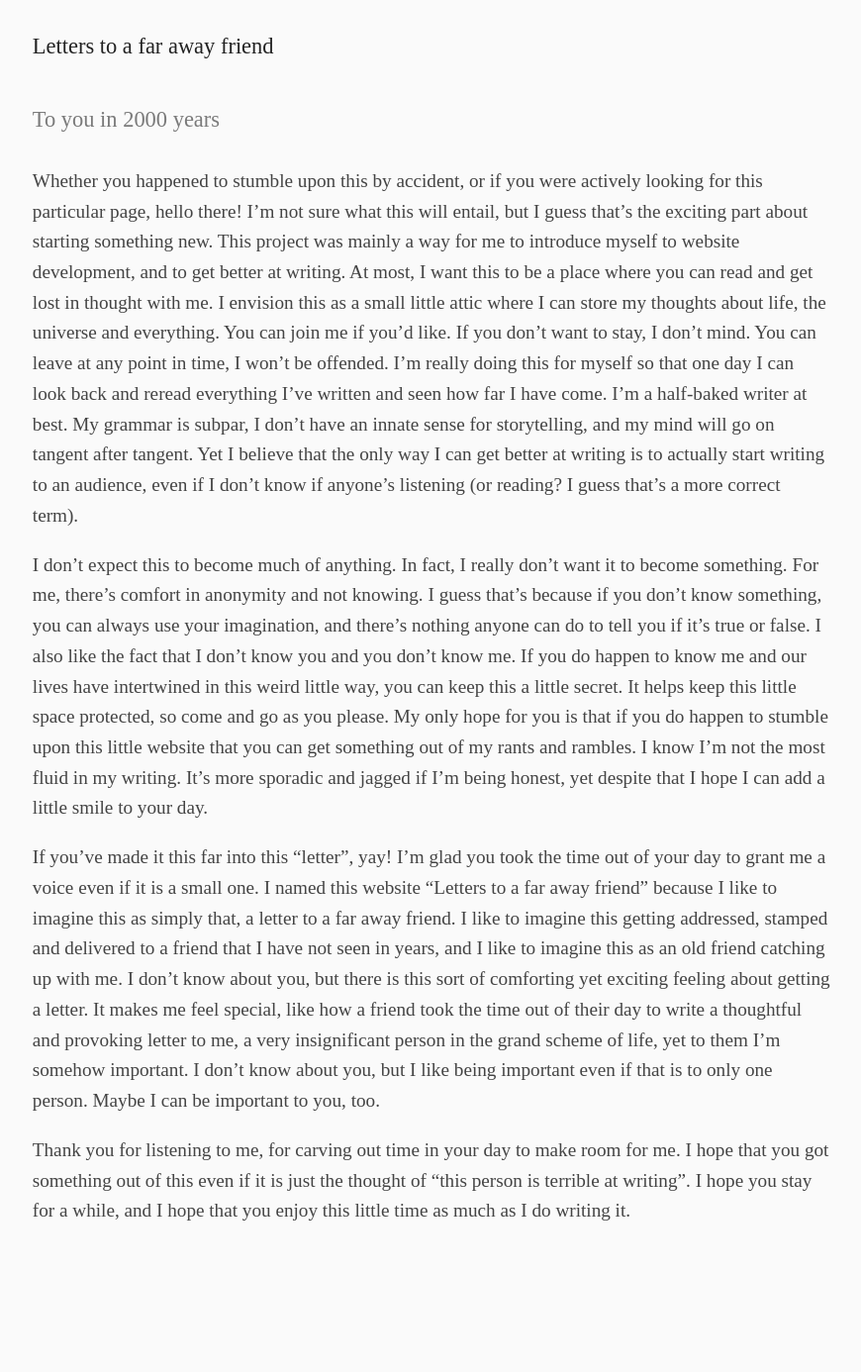
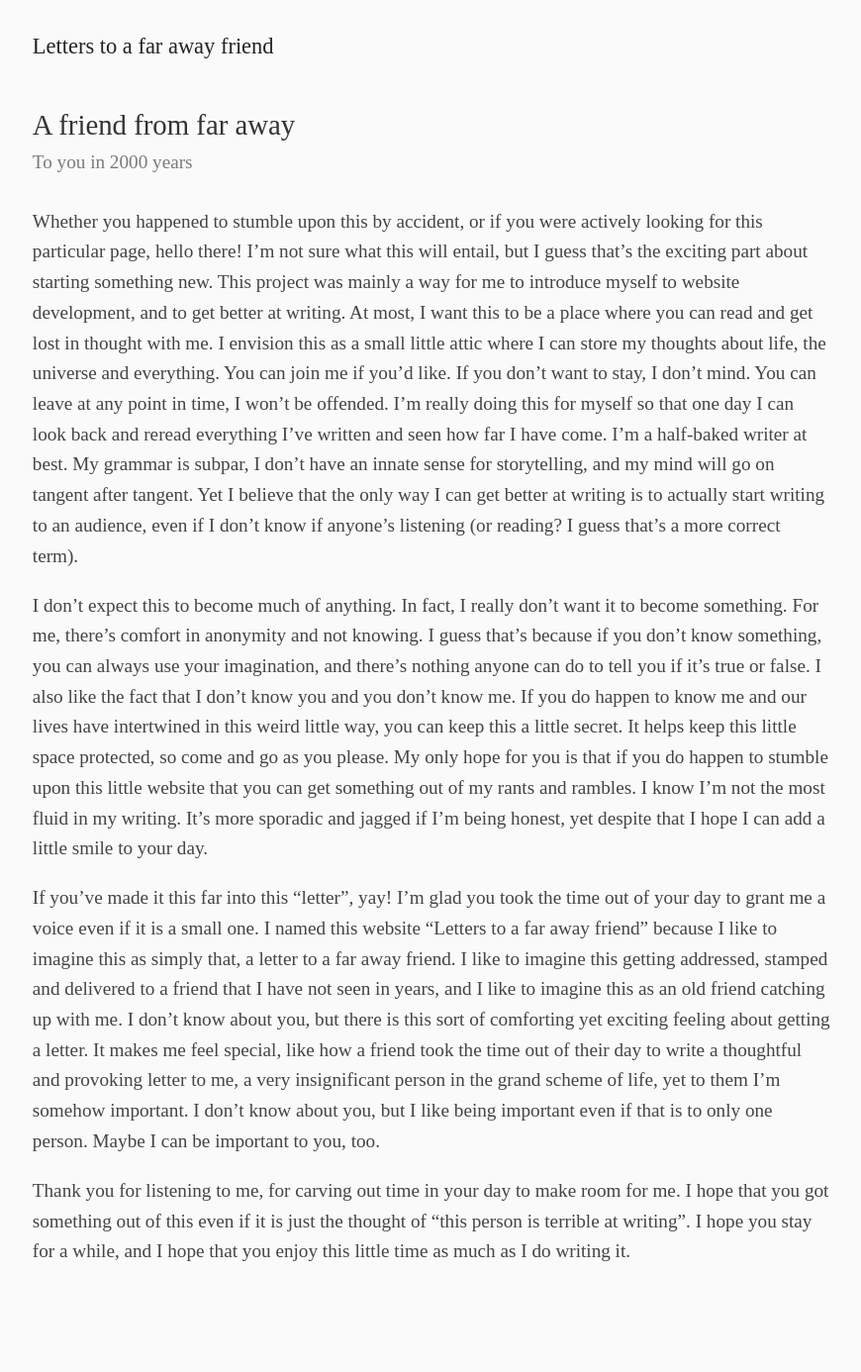
Before and after one commit to exkcd/blag, a Jekyll site: the page built from _posts/2022-11-30-a-friend-from-far-away.md, in a window 1280 px wide. Shown: the whole page at 99% size, without its empty margins (204-1074 px from the left). Built offline with Jekyll 4.4.1, drawn with Linux system fonts in a browser that asks for light colours; before the commit the page ends 1345 px from its top, so only the background shows below that.

Commit message:
Changed site elements
Made masthead title smaller, put post title in the actual post, and other minor fixes.

```diff
--- a/_layouts/post.html
+++ b/_layouts/post.html
@@ -2,6 +2,7 @@
 layout: default
 ---
 <div class="post">
-  <h3 class="post-des">{{ page.description }} </h3>
+  <h2 class="post-title">{{ page.title | escape }} </h1>
+  <h4 class="post-des">{{ page.description }} </h3>
   {{ content }}
 </div>
--- a/assets/rey.css
+++ b/assets/rey.css
@@ -108,6 +108,11 @@ a:hover {
   margin-bottom: 4rem;
 }
 
+.post-title {
+  display: block;
+  color: var(--heading-color);
+}
+
 .post-des {
   display: block;
   color: var(--secondary-color);
@@ -123,3 +128,7 @@ a:hover {
   margin-bottom: 2rem;
   font-size: 1rem;
 }
+
+.masthead-title {
+  display: block;
+}
```
Also changed, not shown: 2 other files.
